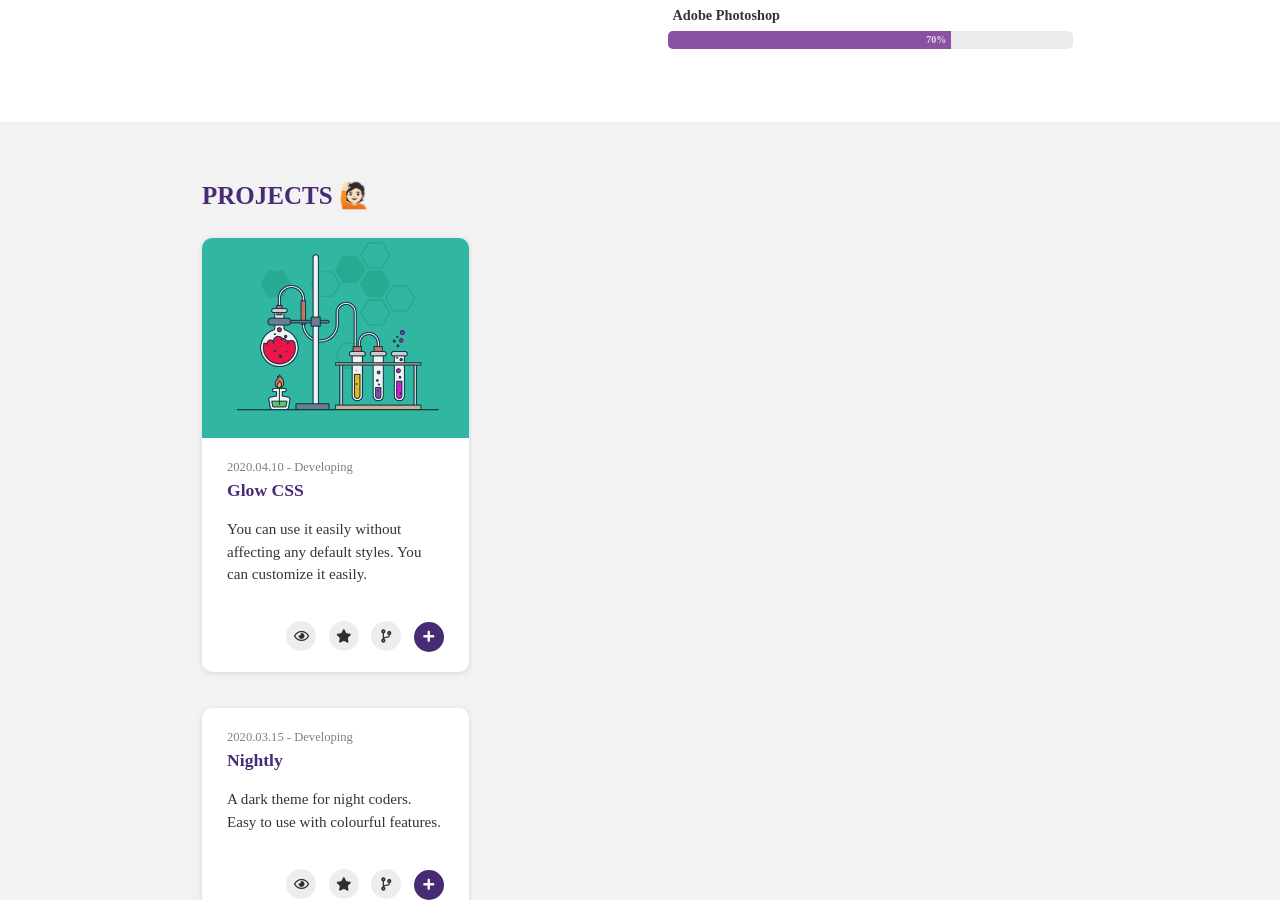
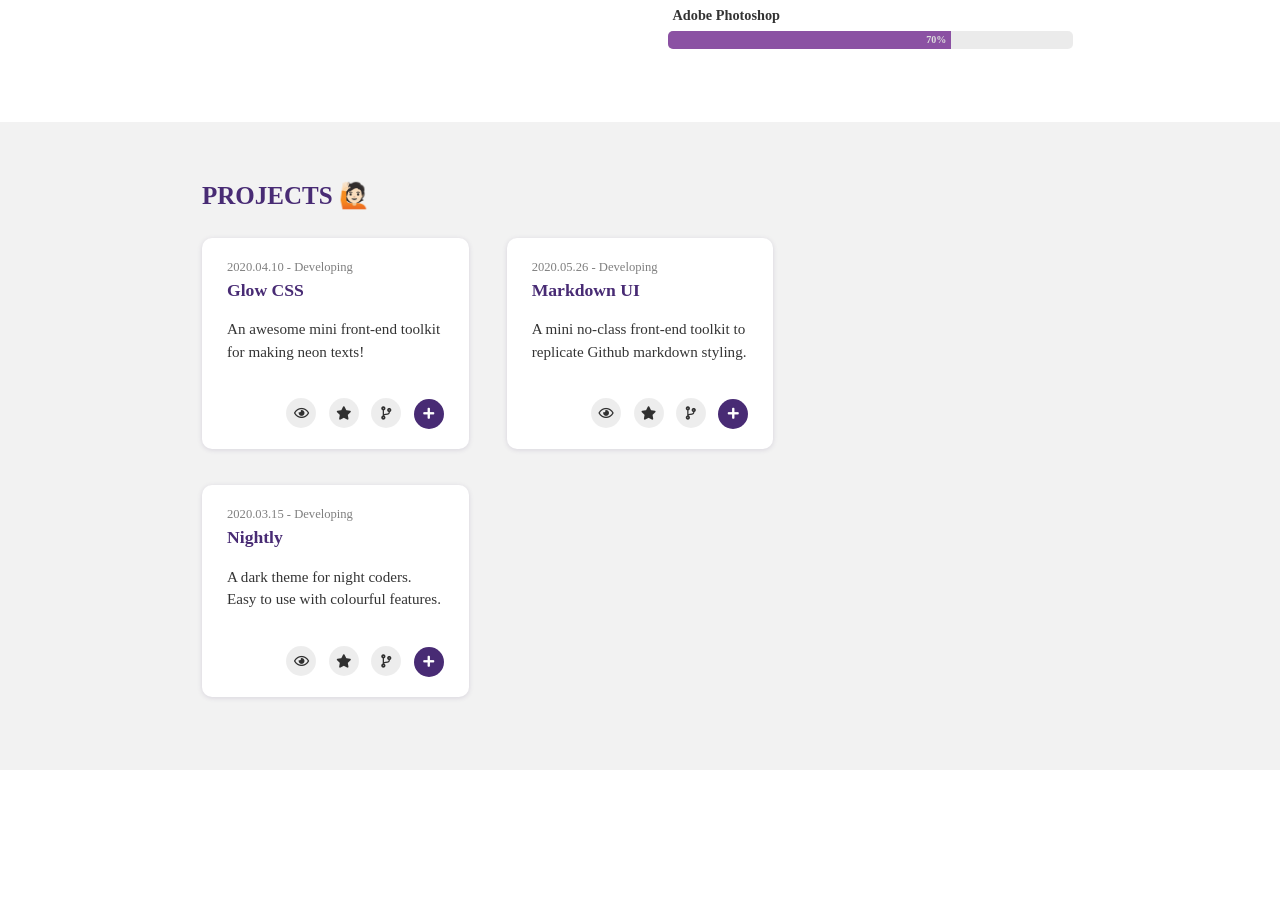
Before and after one commit to ephraimduncan/dephraiim.github.io, a Jekyll site: the page built from portfolio.html, in a window 1280 px wide and 900 px high, scrolled down 818 px. Built offline with Jekyll 4.4.1, drawn with Linux system fonts in a browser that asks for light colours; nearby versions of some CDN libraries; some web fonts are replaced; after the commit the page ends 1588 px from its top, so only the background shows below that.

Commit message:
update: Added Markdown UI as project 😉

```diff
--- a/_data/projects.yml
+++ b/_data/projects.yml
@@ -2,11 +2,11 @@
     print: True # If 'False' is selected, it will not be displayed in 'home.html > aside > .proj-content'.
     modal: True # If 'True' is selected, modal can open in 'portfolio.html'.
     url: https://github.com/dephraiim # Full URL
-    image: chemistry.png # path: assets/project/
+    image: # path: assets/project/
     date: 2020.04.10 - Developing
     title: Glow CSS
-    summary: An awesome mini CSS framework for making neon texts!
-    description: You can use it easily without affecting any default styles. You can customize it easily.
+    summary: Make Texts on webpages glowww....
+    description: An awesome mini front-end toolkit for making neon texts!
     # contents :
     #     - title : 1. 블로그 첫 화면 구성
     #       image : home.png
@@ -36,3 +36,13 @@
     title: Nightly
     summary: An awesome dark theme for vscode.
     description: A dark theme for night coders. Easy to use with colourful features.
+
+- project:
+    print: True # If 'False' is selected, it will not be displayed in 'home.html > aside > .proj-content'.
+    modal: True # If 'True' is selected, modal can open in 'portfolio.html'.
+    url: https://github.com/dephraiim/markdown # Full URL
+    image: # path: assets/project/
+    date: 2020.05.26 - Developing
+    title: Markdown UI
+    summary: No CSS Required. Just HTML.
+    description: A mini no-class front-end toolkit to replicate Github markdown styling.
```
Also changed, not shown: assets/project/chemistry.png (deleted).
